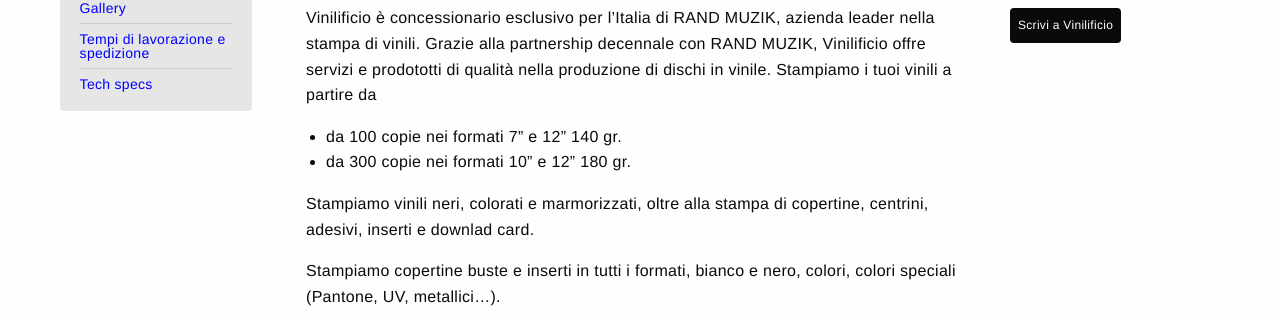
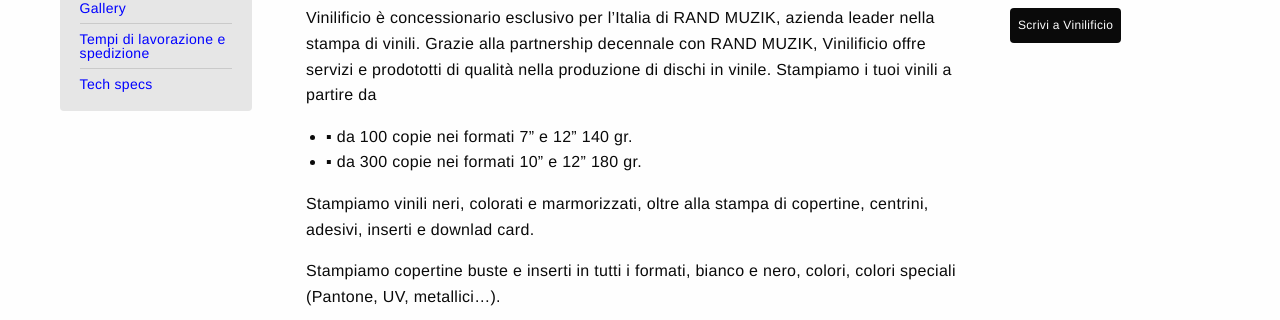
Before and after one commit to Vinilificio/Vinilificio.github.io, a Jekyll site: the page built from _pages/vinyl-press.md, in a window 1280 px wide and 900 px high. Shown: the part 290-610 px from the top of the window. Built offline with Jekyll 4.4.1, drawn with Linux system fonts in a browser that asks for light colours.

```diff
--- a/_pages/vinyl-press.md
+++ b/_pages/vinyl-press.md
@@ -20,8 +20,8 @@ _La tua musica su vinile anche in quantità a partire da 100 copie_
 Vinilificio è concessionario esclusivo per l'Italia di RAND MUZIK, azienda leader nella stampa di vinili. Grazie alla partnership decennale con RAND MUZIK, Vinilificio offre servizi e prodototti di qualità nella produzione di dischi in vinile.
 Stampiamo i tuoi vinili a partire da
 
-* da 100 copie nei formati 7" e 12" 140 gr.
-* da 300 copie nei formati 10" e 12" 180 gr.
+* ▪ da 100 copie nei formati 7" e 12" 140 gr.
+* ▪ da 300 copie nei formati 10" e 12" 180 gr.
 
 Stampiamo vinili neri, colorati e marmorizzati, oltre alla stampa di copertine, centrini, adesivi, inserti e downlad card.
 
```
